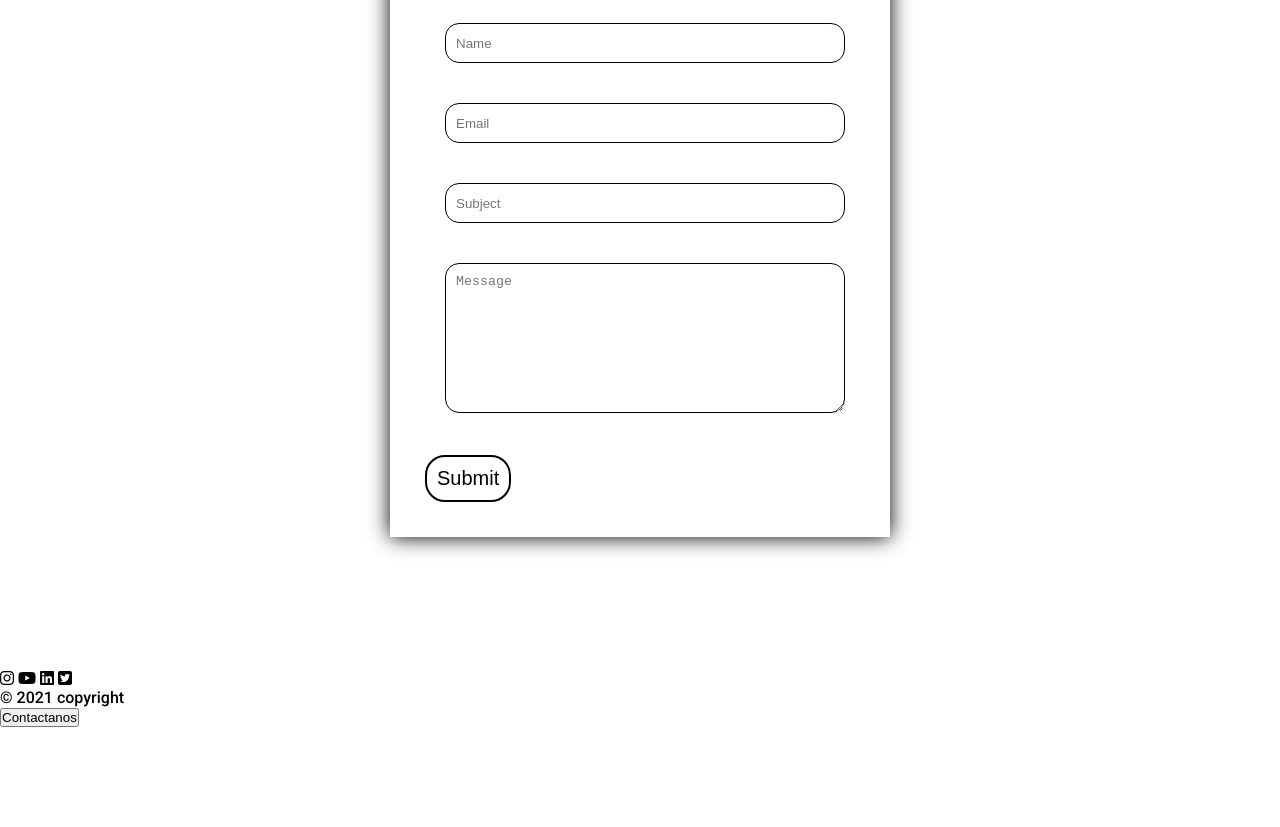
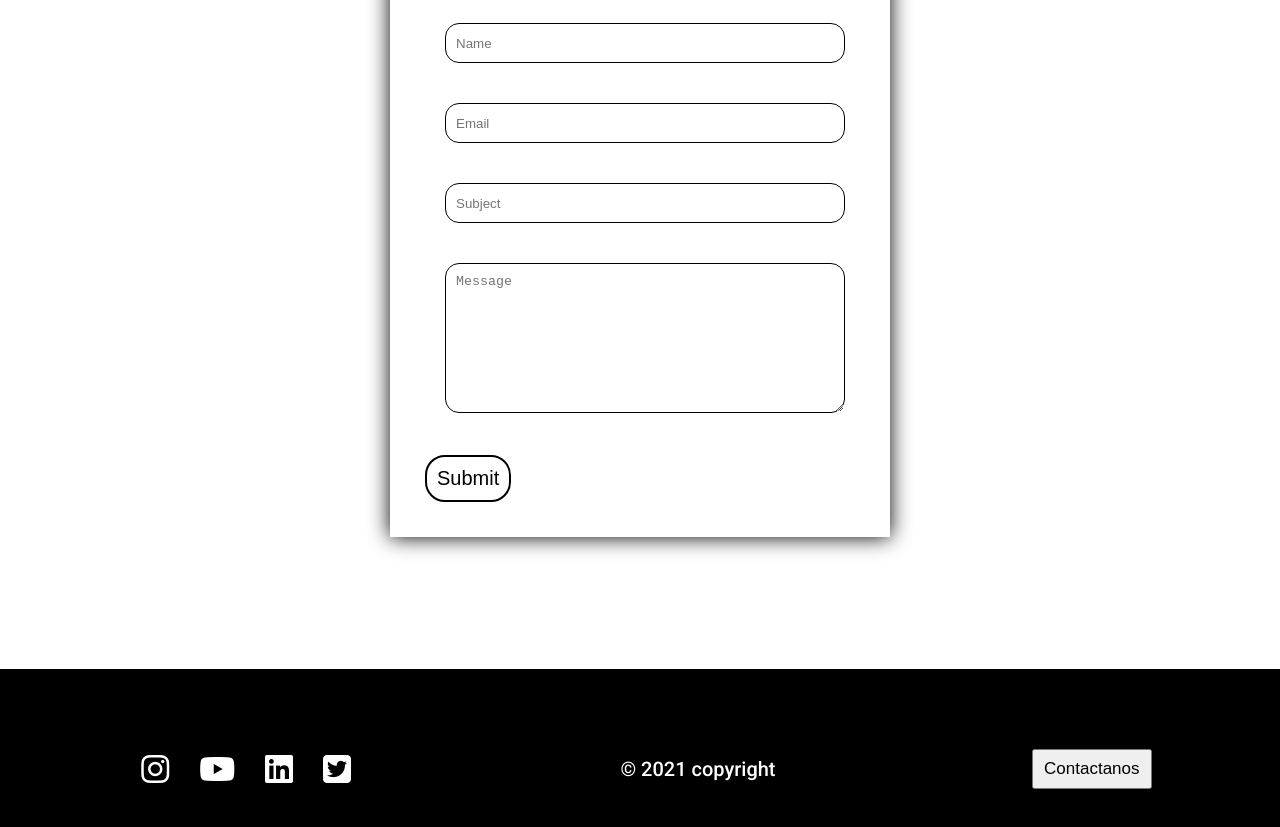
Before and after one commit to Diegogal04/Haru-LandingPage, a plain HTML site: page index.html in a window 1280 px wide. Shown: the part 2786-3613 px from the top of the page. Before the commit the page ends 3513 px from the top, so only its background shows below. Drawn offline with Linux system fonts and the light colour scheme.

Commit message:
termine css de footer y agregue el link para linkedin pero faltan los otros link por agregar

```diff
--- a/index.html
+++ b/index.html
@@ -103,17 +103,17 @@
         </div>
     </section>
     <footer>
-        <div class="social-icons">
-            <i class="fab fa-instagram"></i>
-            <i class="fab fa-youtube"></i>
-            <i class="fab fa-linkedin"></i>
-            <i class="fab fa-twitter-square"></i>
+        <div>
+            <a href="#"><i class="fab fa-instagram social-icons "></i></a>
+            <a href="#"><i class="fab fa-youtube social-icons"></i></a>
+            <a href="https://www.linkedin.com/company/harumx/" target="blank"><i class="fab fa-linkedin social-icons"></i></a>
+            <a href="#"><i class="fab fa-twitter-square social-icons"></i></a>
         </div>
         <div class="copyright">
             <p>&copy; 2021 copyright</p>
         </div>
-        <div class="manda-mail">
-            <button>Contactanos</button>
+        <div>
+            <button class="manda-mail">Contactanos</button>
         </div>
     </footer>
 
--- a/style.css
+++ b/style.css
@@ -331,3 +331,31 @@ form {
     background-color:  black;
     color: white;
 }
+
+/* #### FOOTER #### */
+
+footer {
+    height: 200px;
+    background-color: black;
+    display: flex;
+    justify-content: space-around;
+    align-items: center;
+}
+
+.social-icons {
+    color: white;
+    font-size: 2rem;
+    margin: 13px;
+    cursor: pointer;
+}
+
+.copyright {
+    color: white;
+    font-size: 20px;
+}
+
+.manda-mail {
+    width: 120px;
+    height: 40px;
+    font-size: 17px;
+}
```
